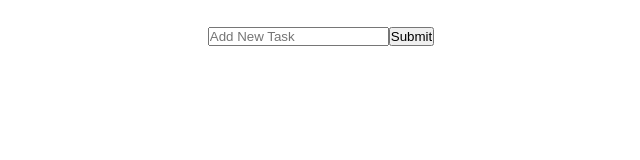
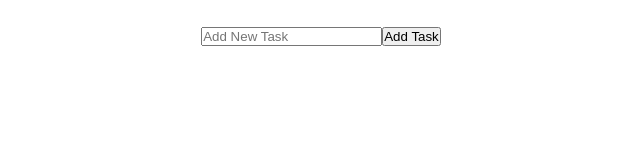
Before and after one commit to RehamMuhammad/Simple-To-do-React, a React (Create React App) app: page / in a window 1280 px wide. Shown: the top 160 px of the page, without its empty margins (319-959 px from the left). Built offline with nearby package versions, Linux system fonts and the light colour scheme.

Commit message:
Add Complete Task Functionality

```diff
--- a/src/components/AddTodo/index.js
+++ b/src/components/AddTodo/index.js
@@ -16,7 +16,7 @@ function AddTodo({addTask}) {
   return (
     <form onSubmit={handleSubmit}>
         <input type="text" placeholder='Add New Task' value={newTask} onChange={handleChange} />
-        <input type='submit' title='Add Task'/>
+        <input type='submit' value='Add Task'/>
     </form>
   )
 }
--- a/src/components/Todo/index.js
+++ b/src/components/Todo/index.js
@@ -4,8 +4,8 @@ import "./todo.css"
 function Todo({todo, deleteTask, toggleTask }) {
   return (
     <div className='container'>
-        <h5 className='task' onClick={toggleTask}>{todo.task}</h5>
-        <p className='status'>{todo.status}</p>
+        <h5 className='task' onClick={() => toggleTask(todo.id)}>{todo.task}</h5>
+        <p className='status'>{todo.completed? "Done" : "To-do"}</p>
         <button onClick={() => deleteTask(todo.id)}>Delete</button>
     </div>
   )
--- a/src/components/TodoList/index.js
+++ b/src/components/TodoList/index.js
@@ -6,7 +6,7 @@ function TodoList({ toDoList, handleToggle, handleFilter }) {
         <>
             {toDoList.map(todo => {
                 return (
-                    <Todo key={todo.id} todo={todo} toggleTask={handleToggle} deleteTask={handleFilter} />
+                    <Todo key={todo.id+todo.task} todo={todo} toggleTask={handleToggle} deleteTask={handleFilter} />
                 )
             })}
         </>
--- a/src/pages/HomePage/index.js
+++ b/src/pages/HomePage/index.js
@@ -10,7 +10,7 @@ function Home() {
   const addTask = (task) => {
     console.log(task)
     let newTasks = [...tasks];
-    newTasks = [...newTasks, {id: newTasks.length+1, task, status:"To-do"}]
+    newTasks = [...newTasks, {id: newTasks.length+1, task, completed:false}]
     setTasks(newTasks);
     console.log(tasks)
   }
@@ -21,6 +21,15 @@ const handleFilter = (id) => {
   setTasks(filteredTasks)
 }
 
+//Toggle Task
+const handleToggle = (id) => {
+
+  let completed = tasks.map(task => {
+    return task.id === Number(id) ? { ...task, completed: !task.completed } : { ...task};
+  });
+  setTasks(completed);
+}
+
   return (
     <>
     <div className='add-task'>
@@ -28,7 +37,7 @@ const handleFilter = (id) => {
       </div>
 
       <main>
-        <TodoList toDoList={tasks} handleFilter={handleFilter} />
+        <TodoList toDoList={tasks} handleFilter={handleFilter} handleToggle={handleToggle}/>
       </main>
       </>
 
```
